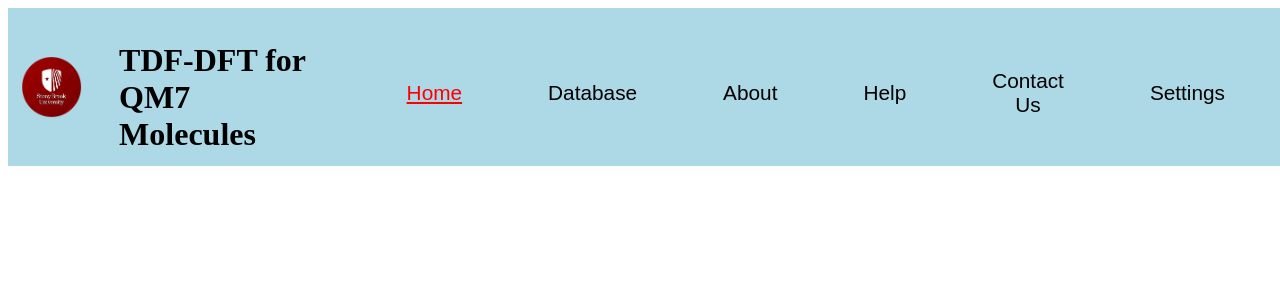
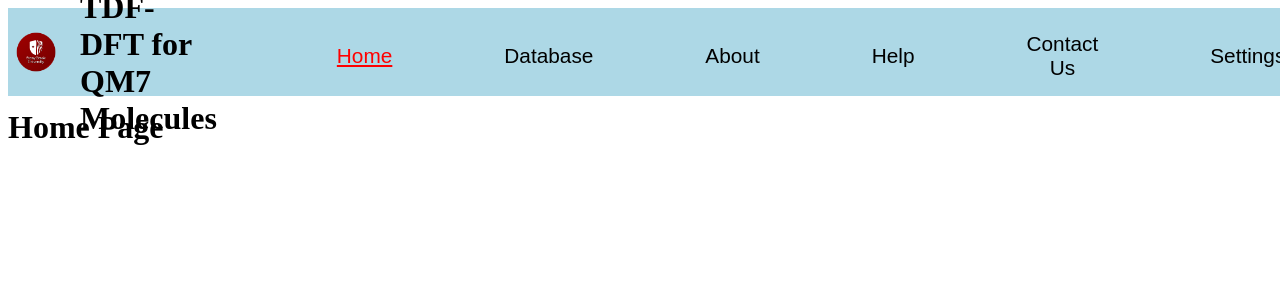
Before and after one commit to sjulian4/TD-DFT-for-QM7-Molecules, a React (Create React App) app in the folder user-interface/client/app/: page / in a window 1280 px wide. Shown: the top 300 px of the page. Built offline with nearby package versions, Linux system fonts and the light colour scheme.

Commit message:
setting up page section

```diff
--- a/user-interface/client/app/src/components/banner.js
+++ b/user-interface/client/app/src/components/banner.js
@@ -9,8 +9,8 @@ export default class Banner extends React.Component {
 
         return (
             <div id="bannerAlignment">
-                <img src={sbu_logo} className="nav" alt="sbu-logo" style={{ width: "5%", height: "5%" }} onClick={() => this.props.toHomePage()}></img>
-                <h1 id="bannerTitle" className="nav" onClick={this.props.toHomePage}>TDF-DFT for QM7 Molecules</h1>
+                <img src={sbu_logo} className="nav" alt="sbu-logo" style={{ width: "5vh", height: "5vh" }} onClick={() => this.props.toHomePage()}></img>
+                <h1 className="nav" onClick={this.props.toHomePage}>TDF-DFT for QM7 Molecules</h1>
                 <button type="button" className={this.props.page === "home_page" ? "selected" : "navButtons"} onClick={() => this.props.toHomePage()}>Home</button>
                 <button type="button" className={this.props.page === "database_page" ? "selected" : "navButtons"} onClick={() => this.props.toDatabasePage()}>Database</button>
                 <button type="button" className={this.props.page === "about_page" ? "selected" : "navButtons"} onClick={() => this.props.toAboutPage()}>About</button>
--- /dev/null
+++ b/user-interface/client/app/src/components/page.js
@@ -0,0 +1,45 @@
+import React from 'react';
+import '../stylesheets/page.css';
+
+export default class Page extends React.Component {
+    render() {
+        if (this.props.page === "home_page") {
+            return (
+                <div className="view">
+                    <h1 >Home Page</h1>
+                </div>
+            );
+        } else if (this.props.page === "database_page") {
+            return (
+                <div className="view">
+                    <h1>Database Page</h1>
+                </div>
+            );
+        } else if (this.props.page === "about_page") {
+            return (
+                <div className="view">
+                    <h1>About Page</h1>
+                </div>
+            );
+        } else if (this.props.page === "help_page") {
+            return (
+                <div className="view">
+                    <h1>Help Page</h1>
+                </div>
+            );
+        } else if (this.props.page === "contact_us_page") {
+            return (
+                <div className="view">
+                    <h1>Contact Us Page</h1>
+                </div>
+            );
+        } else if (this.props.page === "settings_page") {
+            return (
+                <div className="view">
+                    <h1>Settings Page</h1>
+                </div>
+            );
+        }
+
+    }
+}
--- a/user-interface/client/app/src/components/website.js
+++ b/user-interface/client/app/src/components/website.js
@@ -2,6 +2,7 @@ import React from 'react';
 import {useState} from 'react';
 
 import Banner from "./banner.js";
+import Page from "./page.js";
 
 export default function Website() {
     const [page,setPage] = useState("home_page");
@@ -9,6 +10,7 @@ export default function Website() {
     return(
             <div style={{display:"flex"}}>
             <Banner page={page} toHomePage={() => setPage("home_page")} toDatabasePage={() => setPage("database_page")} toAboutPage={() => setPage("about_page")} toHelpPage={() => setPage("help_page")} toContactUsPage={() => setPage("contact_us_page")} toSettingsPage={() => setPage("settings_page")}/>
+            <Page page={page}/>
             </div>
 
         );
--- a/user-interface/client/app/src/stylesheets/banner.css
+++ b/user-interface/client/app/src/stylesheets/banner.css
@@ -1,27 +1,27 @@
 #bannerAlignment{
+    height: 10vh;
     display: flex;
     align-items:center;
     background-color: lightblue;
     position: fixed;
-    width:96%;
-    padding-left: 1%;
-    padding-right: 2.5%;
-    padding-top:1%;
+    padding-left: 1vh;
+    padding-right: 2.5vh;
+    padding-top:1vh;
 }
 
 .nav{
-    margin-right: 3%;
-    margin-bottom: 1%;
+    margin-right: 3vh;
+    margin-bottom: 1vh;
 }
 
 .navButtons {
     border: none;
     display: block;
-    margin-left: 3%;
+    margin-left: 10vh;
 
     font-size: 130%;
     background-color: transparent;
-    padding:2% 2%;
+    padding:2vh 2vh;
 
 
 }
@@ -29,12 +29,12 @@
     border: none;
 
     display: block;
-    margin-left: 3%;
+    margin-left: 10vh;
     text-decoration: underline;
     color: red;
     font-size: 130%;
     background-color: transparent;
-    padding:2% 2%;
+    padding:2vh 2vh;
 
 }
 
@@ -42,12 +42,12 @@
     border: none;
 
     display: block;
-    margin-left: 3%;
+    margin-left: 10vh;
 
     text-decoration: underline;
     color: red;
     font-size: 130%;
     background-color: transparent;
-    padding:2% 2%;
+    padding:2vh 2vh;
 
 }
--- /dev/null
+++ b/user-interface/client/app/src/stylesheets/page.css
@@ -0,0 +1,5 @@
+.view{
+    margin-top: 10vh;
+    margin-right: 3vh;
+    margin-bottom: 1vh;
+}
```
